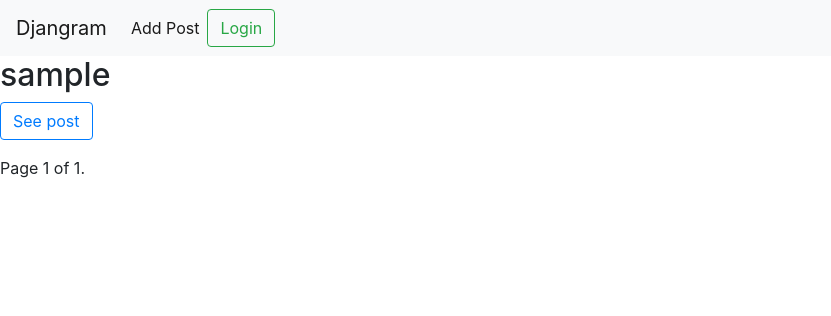
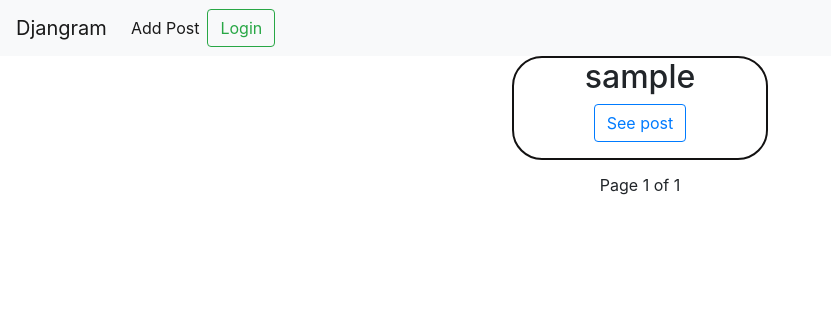
Before and after one commit to barnie-by/Djangram, a Django app: page / in a window 1280 px wide. Shown: the top 316 px of the page, without its empty margins (0-831 px from the left). Run offline with Django 4.2, Linux system fonts and the light colour scheme; tables that the repository leaves empty hold one stand-in row (values such as "Sample post"); some libraries are stand-ins or nearby versions.

Commit message:
Post-add: Web-site design better Posts have slug url

```diff
--- a/blog_core/admin.py
+++ b/blog_core/admin.py
@@ -5,6 +5,7 @@ from .models import Comments, Posts, Likes
 class PostsAdmin(admin.ModelAdmin):
     list_display = ('author', 'content', 'published')
     list_display_links = ('author', 'content')
+    prepopulated_fields = {'slug': ('content',)}  # using this,slug field in admin panel fills automatically
 
 
 admin.site.register(Posts, PostsAdmin)
--- a/blog_core/models.py
+++ b/blog_core/models.py
@@ -1,5 +1,6 @@
 from django.db import models
 from django.urls import reverse
+from pytils.translit import slugify
 from users.models import CustomUser
 
 
@@ -9,9 +10,19 @@ class Posts(models.Model):
     published = models.DateTimeField(auto_now_add=True)
     slug = models.SlugField(max_length=50, unique=True, db_index=True, verbose_name='URL')
 
+    def save(self, *args, **kwargs):
+        value = self.content
+        self.slug = slugify(value)
+        super().save(*args, **kwargs)
+
     def get_absolute_url(self):
         # return reverse('post', kwargs={'post_slug': self.slug})
-        return reverse("post_detail", args=[self.id])
+        # return reverse("post_detail", args=[self.id])
+        kwargs = {
+            'pk': self.id,
+            'slug': self.slug
+        }
+        return reverse('post_detail', kwargs=kwargs)
 
     class Meta:
         verbose_name_plural = 'Posts'
--- a/blog_core/urls.py
+++ b/blog_core/urls.py
@@ -3,6 +3,7 @@ from .views import Home, PostDetail, Add
 
 urlpatterns = [
     path('', Home.as_view(), name='home'),
-    path('article/<int:pk>', PostDetail.as_view(), name='post_detail'),
+    # path('article/<int:pk>', PostDetail.as_view(), name='post_detail'),
+    path('article/<int:pk>-<str:slug>/', PostDetail.as_view(), name='post_detail'),
     path('add_post/', Add.as_view(), name='post_add')
 ]
--- a/blog_core/views.py
+++ b/blog_core/views.py
@@ -12,6 +12,7 @@ class Home(ListView):
 
 class PostDetail(DetailView):
     model = Posts
+    query_pk_and_slug = True
     template_name = 'post_detail.html'
 
 
--- a/requirements.txt
+++ b/requirements.txt
@@ -3,3 +3,4 @@ configparser==5.2.0
 Django==4.0.2
 psycopg2==2.9.3
 sqlparse==0.4.2
+pytils~=0.4.1
--- a/templates/add_post.html
+++ b/templates/add_post.html
@@ -1,9 +1,10 @@
 {% extends "base.html" %}
 {% block content %}
-   <p>Add post</p>
-    <form method="POST">
+   <div class="create">
+    <form id="create" method="POST">
         {% csrf_token %}
         {{ form.as_p }}
     <button class="btn btn-outline-primary">Post</button>
     </form>
+    </div>
 {% endblock %}
--- a/templates/all_posts.html
+++ b/templates/all_posts.html
@@ -3,10 +3,27 @@
     {% for posts in object_list %}
         <div id="post">
             <h2 id="nickname"> {{ posts.author }}</h2>
-            <a href="{% url 'post_detail' posts.pk %}">
+{#            <a href="{% url 'post_detail' posts.pk %}">#}
+                        <a href="{{ posts.get_absolute_url }}">
+
                 <button type="button" class="btn btn-outline-primary"> See post </button>
             </a>
             <p id="date">{{ posts.id.published|date:"d.m.Y H:i:s" }}</p>
         </div>
     {% endfor %}
+<div class="paginator">
+    <span class="step-links">
+        {% if page_obj.has_previous %}
+            <a href="?page=1">&laquo; first</a>
+            <a href="?page={{ page_obj.previous_page_number }}">previous</a>
+        {% endif %}
+        <span class="current">
+              Page {{ page_obj.number }} of {{ page_obj.paginator.num_pages }}
+        </span>
+        {% if page_obj.has_next %}
+            <a href="?page={{ page_obj.next_page_number }}">next</a>
+            <a href="?page={{ page_obj.paginator.num_pages }}">last &raquo;</a>
+        {% endif %}
+    </span>
+</div>
 {% endblock %}
--- a/templates/base.html
+++ b/templates/base.html
@@ -1,12 +1,31 @@
 <!DOCTYPE html>
 <html lang="en">
 <head>
+    <style>
+        #post {
+            border: 2px solid #131212;
+            border-radius: 30px;
+            text-align: center;
+            margin-bottom: 1%;
+            margin-left: 40%;
+            margin-right: 40%;
+        }
+        .paginator{
+            text-align: center;
+        }
+        #create{
+            text-align: center;
+
+        }
+    </style>
     <meta charset="UTF-8">
     <title>Title</title>
-    <link rel="stylesheet" href="https://cdn.jsdelivr.net/npm/bootstrap@4.0.0/dist/css/bootstrap.min.css" integrity="sha384-Gn5384xqQ1aoWXA+058RXPxPg6fy4IWvTNh0E263XmFcJlSAwiGgFAW/dAiS6JXm" crossorigin="anonymous">
+    <link rel="stylesheet" href="https://cdn.jsdelivr.net/npm/bootstrap@4.0.0/dist/css/bootstrap.min.css"
+          integrity="sha384-Gn5384xqQ1aoWXA+058RXPxPg6fy4IWvTNh0E263XmFcJlSAwiGgFAW/dAiS6JXm" crossorigin="anonymous">
     <nav class="navbar navbar-expand-lg navbar-light bg-light">
         <a class="navbar-brand" href="{% url 'home' %}">Djangram</a>
-  <button class="navbar-toggler" type="button" data-toggle="collapse" data-target="#navbarNav" aria-controls="navbarNav" aria-expanded="false" aria-label="Toggle navigation">
+        <button class="navbar-toggler" type="button" data-toggle="collapse" data-target="#navbarNav"
+                aria-controls="navbarNav" aria-expanded="false" aria-label="Toggle navigation">
             <span class="navbar-toggler-icon"></span>
         </button>
         <div class="collapse navbar-collapse" id="navbarNav">
@@ -20,25 +39,18 @@
     </nav>
 </head>
 <body>
+<div class="post">
     {% block content %}
     {% endblock %}
-<div class="pagination">
-    <span class="step-links">
-        {% if page_obj.has_previous %}
-            <a href="?page=1">&laquo; first</a>
-            <a href="?page={{ page_obj.previous_page_number }}">previous</a>
-        {% endif %}
-        <span class="current">
-            Page {{ page_obj.number }} of {{ page_obj.paginator.num_pages }}.
-        </span>
-        {% if page_obj.has_next %}
-            <a href="?page={{ page_obj.next_page_number }}">next</a>
-            <a href="?page={{ page_obj.paginator.num_pages }}">last &raquo;</a>
-        {% endif %}
-    </span>
 </div>
-<script src="https://code.jquery.com/jquery-3.2.1.slim.min.js" integrity="sha384-KJ3o2DKtIkvYIK3UENzmM7KCkRr/rE9/Qpg6aAZGJwFDMVNA/GpGFF93hXpG5KkN" crossorigin="anonymous"></script>
-<script src="https://cdn.jsdelivr.net/npm/popper.js@1.12.9/dist/umd/popper.min.js" integrity="sha384-ApNbgh9B+Y1QKtv3Rn7W3mgPxhU9K/ScQsAP7hUibX39j7fakFPskvXusvfa0b4Q" crossorigin="anonymous"></script>
-<script src="https://cdn.jsdelivr.net/npm/bootstrap@4.0.0/dist/js/bootstrap.min.js" integrity="sha384-JZR6Spejh4U02d8jOt6vLEHfe/JQGiRRSQQxSfFWpi1MquVdAyjUar5+76PVCmYl" crossorigin="anonymous"></script>
+<script src="https://code.jquery.com/jquery-3.2.1.slim.min.js"
+        integrity="sha384-KJ3o2DKtIkvYIK3UENzmM7KCkRr/rE9/Qpg6aAZGJwFDMVNA/GpGFF93hXpG5KkN"
+        crossorigin="anonymous"></script>
+<script src="https://cdn.jsdelivr.net/npm/popper.js@1.12.9/dist/umd/popper.min.js"
+        integrity="sha384-ApNbgh9B+Y1QKtv3Rn7W3mgPxhU9K/ScQsAP7hUibX39j7fakFPskvXusvfa0b4Q"
+        crossorigin="anonymous"></script>
+<script src="https://cdn.jsdelivr.net/npm/bootstrap@4.0.0/dist/js/bootstrap.min.js"
+        integrity="sha384-JZR6Spejh4U02d8jOt6vLEHfe/JQGiRRSQQxSfFWpi1MquVdAyjUar5+76PVCmYl"
+        crossorigin="anonymous"></script>
 </body>
 </html>
```
Lines whose indentation alone changed are shown as unchanged.
